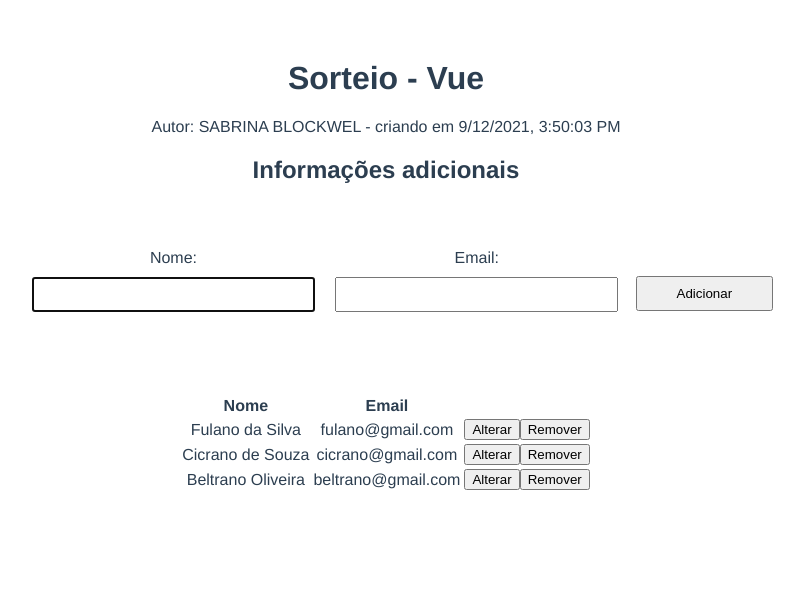
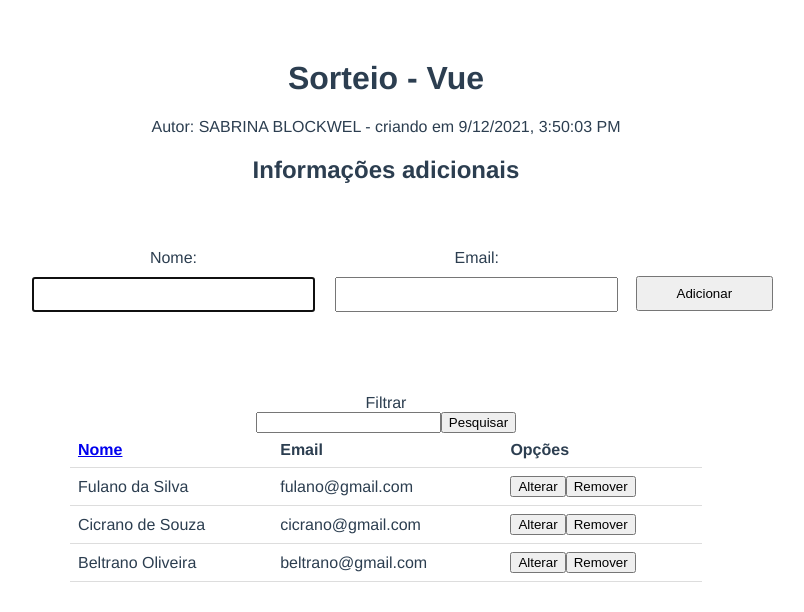
Before and after one commit to sblockwel/sorteio-app, a Vue app: page / in a window 1280 px wide. Shown: the top 612 px of the page, without its empty margins (254-1058 px from the left). Built offline with nearby package versions, Linux system fonts and the light colour scheme.

Commit message:
Update App.vue

```diff
--- a/src/App.vue
+++ b/src/App.vue
@@ -19,14 +19,19 @@
       </div>
     </form>
 
+    <div>
+      <label>Filtrar</label><br/>
+      <input type="text" id="nome" >
+      <button>Pesquisar</button>
+    </div>
+
     <div >
       <table class="tabela">
-        <tr>
-          <th>Nome</th>
-          <th>Email</th>
-          <th></th>
-        </tr>
-        <tr v-for="(p, idx) in participantes" :key="p.nome" :class="{ 'alteracao': alteracaoIdx == idx }">
+        <th><a href="#" @click="ordenar('nome')">Nome</a></th>
+        <th>Email</th>
+        <th>Opções</th>
+
+        <tr v-for="(p, idx) in participantes" :key="p.nome" :class="{ 'alteracao': alteracaoIdx == idx }" class="linhas">
           <td>{{ p.nome }}</td>
           <td>{{ p.email }}</td>
           <td>
@@ -82,6 +87,11 @@ export default {
     alterar(idx) {
       this.participante = Object.assign({}, this.participantes[idx])
       this.alteracaoIdx = idx
+    },
+    ordenar(chave) {
+      this.participantes.sort(function(a, b) {
+        return a[chave].localeCompare(b[chave])
+      })
     }
   },
   computed: {
@@ -134,4 +144,19 @@ export default {
   margin: auto;
 }
 
+table {
+    border-collapse: collapse;
+    width: 50%;
+}
+
+th, td {
+    padding: 8px;
+    text-align: left;
+    border-bottom: 1px solid #ddd;
+}
+
+tr:hover{
+  background-color:#f5f5f5
+}
+
 </style>
```
